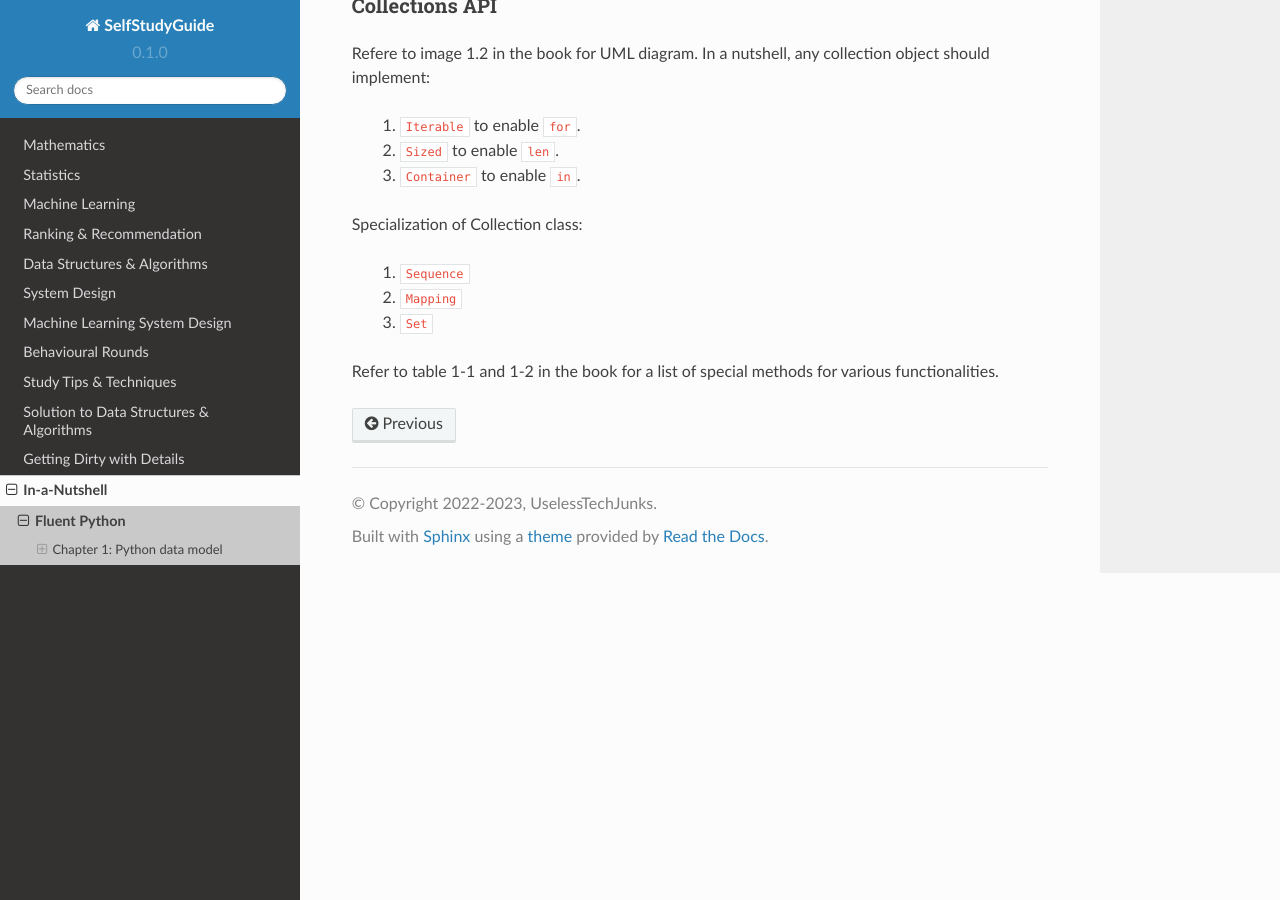
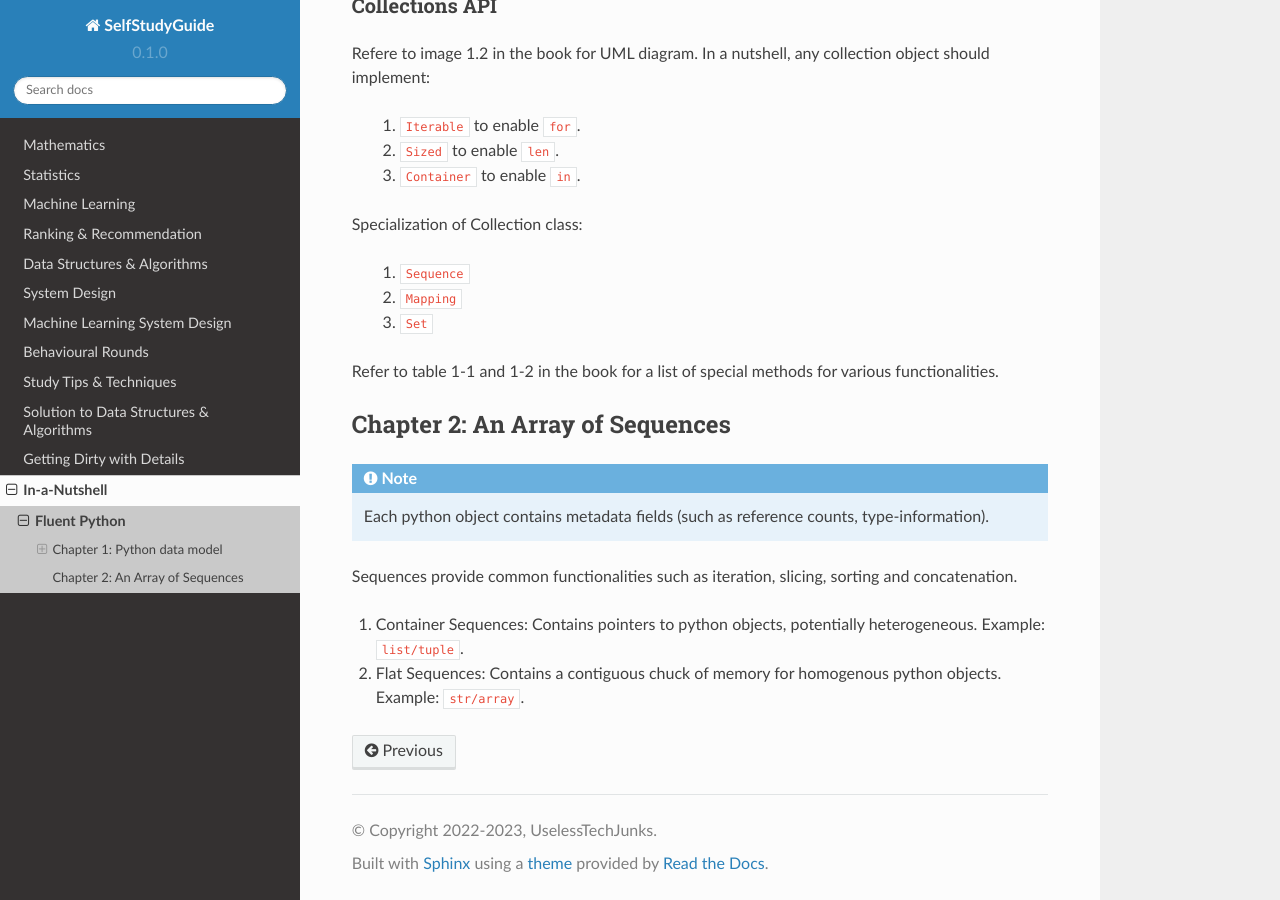
Before and after one commit to uselesstechjunks/leetcode, a Sphinx documentation site: the page built from docs/source/fluent-python.rst, in a window 1280 px wide and 900 px high, scrolled down 1738 px. Built offline with Sphinx 7.4.7 and the Read the Docs theme 2.0.0, drawn with Linux system fonts in a browser that asks for light colours.

Commit message:
Update fluent-python.rst

```diff
--- a/docs/source/fluent-python.rst
+++ b/docs/source/fluent-python.rst
@@ -94,3 +94,14 @@ Specialization of Collection class:
   #. ``Set``
 
 Refer to table 1-1 and 1-2 in the book for a list of special methods for various functionalities.
+
+Chapter 2: An Array of Sequences
+**************************************************
+
+.. note::
+    Each python object contains metadata fields (such as reference counts, type-information).
+
+Sequences provide common functionalities such as iteration, slicing, sorting and concatenation.
+
+#. Container Sequences: Contains pointers to python objects, potentially heterogeneous. Example: ``list/tuple``.
+#. Flat Sequences: Contains a contiguous chuck of memory for homogenous python objects. Example: ``str/array``.
```
